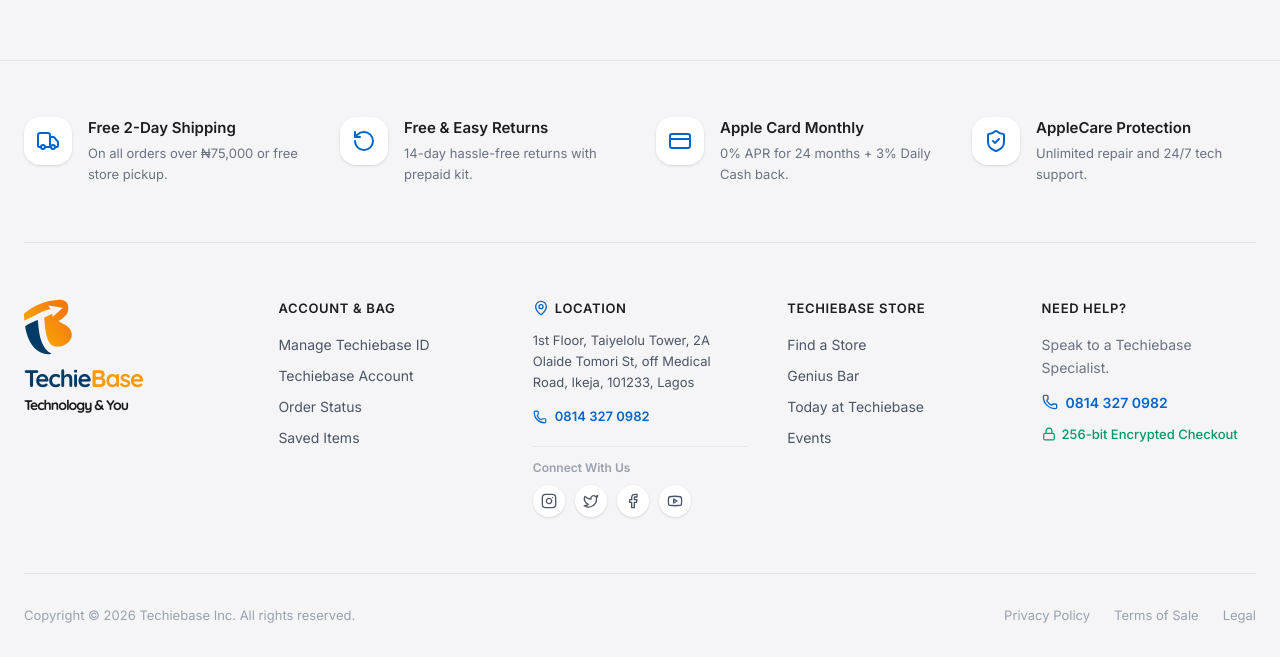
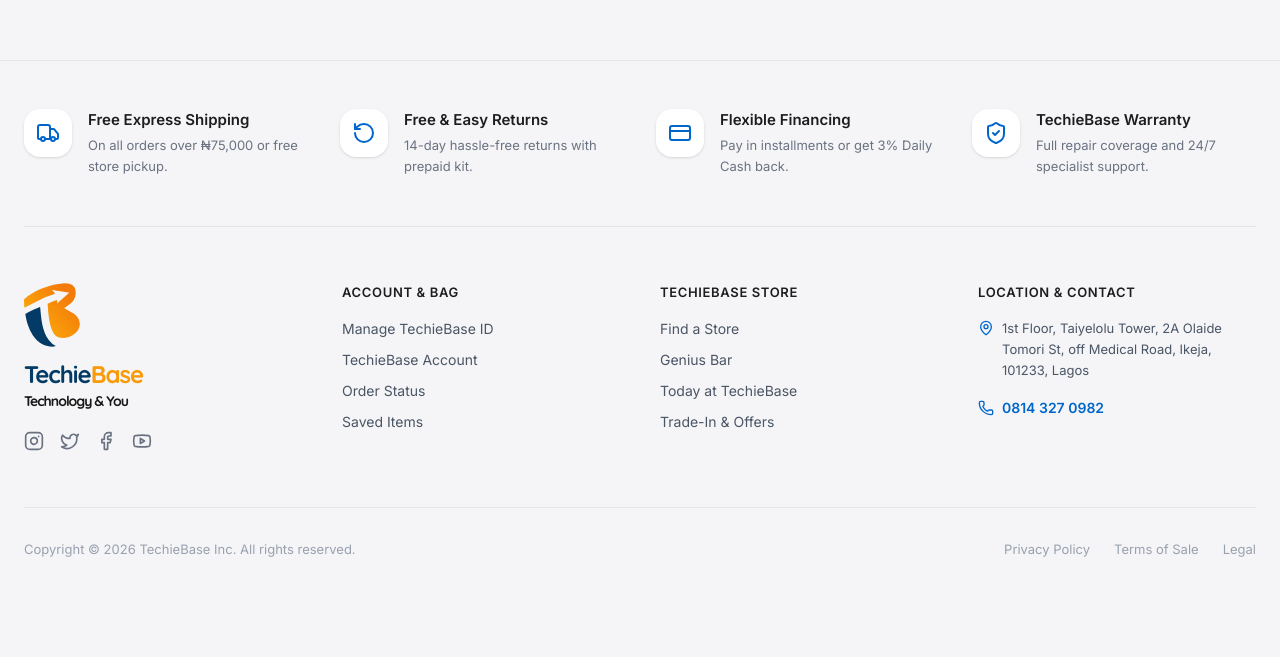
Before and after one commit to Mbdulrohim/TechieSuite, a React (Vite) app: page / in a window 1280 px wide. Shown: the part 7111-7768 px from the top of the page. After the commit the page ends 7702 px from the top, so only its background shows below. Built offline with nearby package versions, Linux system fonts and the light colour scheme.

Commit message:
refactor: redesign footer layout and update trust bar service descriptions

```diff
--- a/src/components/Footer.tsx
+++ b/src/components/Footer.tsx
@@ -1,5 +1,5 @@
 import React from 'react';
-import { Truck, RotateCcw, ShieldCheck, CreditCard, Phone, Lock, MapPin, Instagram, Twitter, Facebook, Youtube } from 'lucide-react';
+import { Truck, RotateCcw, ShieldCheck, CreditCard, Phone, MapPin, Instagram, Twitter, Facebook, Youtube } from 'lucide-react';
 import { formatNaira } from '../utils';
 
 export const Footer: React.FC = () => {
@@ -8,11 +8,11 @@
       <div className="max-w-7xl mx-auto px-6">
 
         {/* Trust Bar */}
-        <div className="grid grid-cols-1 sm:grid-cols-2 lg:grid-cols-4 gap-8 py-14 border-b border-[#E5E5E7]">
+        <div className="grid grid-cols-1 sm:grid-cols-2 lg:grid-cols-4 gap-8 py-12 border-b border-[#E5E5E7]">
           {[
             {
               icon: Truck,
-              title: 'Free 2-Day Shipping',
+              title: 'Free Express Shipping',
               desc: `On all orders over ${formatNaira(50)} or free store pickup.`,
             },
             {
@@ -22,13 +22,13 @@
             },
             {
               icon: CreditCard,
-              title: 'Apple Card Monthly',
-              desc: '0% APR for 24 months + 3% Daily Cash back.',
+              title: 'Flexible Financing',
+              desc: 'Pay in installments or get 3% Daily Cash back.',
             },
             {
               icon: ShieldCheck,
-              title: 'AppleCare Protection',
-              desc: 'Unlimited repair and 24/7 tech support.',
+              title: 'TechieBase Warranty',
+              desc: 'Full repair coverage and 24/7 specialist support.',
             },
           ].map((item) => {
             const Icon = item.icon;
@@ -50,15 +50,16 @@
           })}
         </div>
 
-        {/* Footer Columns */}
-        <div className="grid grid-cols-2 md:grid-cols-5 gap-10 py-14 border-b border-[#E5E5E7]">
-          {/* Brand Column (Replaces Shop & Learn) */}
-          <div className="flex flex-col items-start space-y-2">
-            <svg className="w-12 h-14 shrink-0" viewBox="0 0 247 280" fill="none" xmlns="http://www.w3.org/2000/svg">
-              <path d="M170.06 0.543366C211.433 -3.50614 236.19 15.0004 225.777 58.7006C219.822 83.6759 197.521 97.0917 177.019 109.248C202.895 128.074 240.615 133.768 245.737 174.945C253.304 228.401 158.951 268.373 130.476 220.383C109.715 185.398 107.262 130.7 104.03 90.9305C110.203 87.7638 117.471 84.5483 123.813 81.5593C132.049 77.8651 137.511 75.9054 146.175 73.3062C146.449 79.2815 146.175 83.1095 145.731 89.116C163.371 73.5985 182.968 56.9004 200.005 40.9441C191.923 40.0734 182.612 38.3982 174.453 37.2143L123.188 29.5633C129.077 35.8709 132.236 39.4949 136.853 46.7363C133.256 48.009 129.198 49.3672 125.524 50.3789C81.6609 62.4589 43.0633 89.6682 1.77713 107.681C0.905266 97.5528 -0.234185 82.0687 0.0421786 72.0297C4.47551 66.5018 15.1687 58.6589 20.9833 54.4602C61.8768 24.9276 119.449 3.86687 170.06 0.543366Z" fill="url(#footer_logo_gradient)"/>
+        {/* 4-Column Footer */}
+        <div className="grid grid-cols-1 sm:grid-cols-2 md:grid-cols-4 gap-10 py-14 border-b border-[#E5E5E7]">
+
+          {/* Column 1: Brand Logo & Tagline */}
+          <div className="flex flex-col items-start space-y-3">
+            <svg className="w-14 h-16 shrink-0" viewBox="0 0 247 280" fill="none" xmlns="http://www.w3.org/2000/svg">
+              <path d="M170.06 0.543366C211.433 -3.50614 236.19 15.0004 225.777 58.7006C219.822 83.6759 197.521 97.0917 177.019 109.248C202.895 128.074 240.615 133.768 245.737 174.945C253.304 228.401 158.951 268.373 130.476 220.383C109.715 185.398 107.262 130.7 104.03 90.9305C110.203 87.7638 117.471 84.5483 123.813 81.5593C132.049 77.8651 137.511 75.9054 146.175 73.3062C146.449 79.2815 146.175 83.1095 145.731 89.116C163.371 73.5985 182.968 56.9004 200.005 40.9441C191.923 40.0734 182.612 38.3982 174.453 37.2143L123.188 29.5633C129.077 35.8709 132.236 39.4949 136.853 46.7363C133.256 48.009 129.198 49.3672 125.524 50.3789C81.6609 62.4589 43.0633 89.6682 1.77713 107.681C0.905266 97.5528 -0.234185 82.0687 0.0421786 72.0297C4.47551 66.5018 15.1687 58.6589 20.9833 54.4602C61.8768 24.9276 119.449 3.86687 170.06 0.543366Z" fill="url(#footer_logo_gradient_clean)"/>
               <path d="M69.3843 104.332C70.2243 104.237 69.8076 104.242 70.7452 104.75C72.3815 109.08 72.4012 117.39 72.8251 122.091C77.3736 172.495 84.2936 229.866 123.539 266.163C127.668 269.987 135.597 273.825 140.598 277.026C124.493 283.182 101.35 277.767 85.9162 271.323C79.9453 268.545 74.2502 265.211 68.9061 261.362C38.4491 239.421 20.2864 200.135 11.2739 164.666C8.90839 155.356 7.37249 145.404 5.82617 135.893C18.9249 126.569 53.7972 110.883 69.3843 104.332Z" fill="#033B66"/>
               <defs>
-                <linearGradient id="footer_logo_gradient" x1="184" y1="36.5" x2="18" y2="180.5" gradientUnits="userSpaceOnUse">
+                <linearGradient id="footer_logo_gradient_clean" x1="184" y1="36.5" x2="18" y2="180.5" gradientUnits="userSpaceOnUse">
                   <stop stop-color="#F47B09"/>
                   <stop offset="1" stop-color="#FBAC09"/>
                 </linearGradient>
@@ -73,91 +74,83 @@
                 Technology &amp; You
               </p>
             </div>
+
+            {/* 4 Social Icons placed directly under TechieBase logo on the left */}
+            <div className="flex items-center gap-4 text-gray-500 pt-2">
+              <a href="https://instagram.com" target="_blank" rel="noopener noreferrer" className="hover:text-[#0066CC] hover:scale-110 transition-all" title="Instagram">
+                <Instagram className="w-5 h-5" />
+              </a>
+              <a href="https://twitter.com" target="_blank" rel="noopener noreferrer" className="hover:text-[#0066CC] hover:scale-110 transition-all" title="Twitter">
+                <Twitter className="w-5 h-5" />
+              </a>
+              <a href="https://facebook.com" target="_blank" rel="noopener noreferrer" className="hover:text-[#0066CC] hover:scale-110 transition-all" title="Facebook">
+                <Facebook className="w-5 h-5" />
+              </a>
+              <a href="https://youtube.com" target="_blank" rel="noopener noreferrer" className="hover:text-[#0066CC] hover:scale-110 transition-all" title="YouTube">
+                <Youtube className="w-5 h-5" />
+              </a>
+            </div>
           </div>
 
+          {/* Column 2: Account & Orders */}
           <div>
             <h5 className="font-bold text-[#1D1D1F] mb-4 text-[13px] uppercase tracking-wider">
-              Account & Bag
+              Account &amp; Bag
             </h5>
             <ul className="space-y-2.5 text-[14px] text-gray-600">
-              <li><a href="#" className="hover:text-[#0066CC] transition-colors">Manage Techiebase ID</a></li>
-              <li><a href="#" className="hover:text-[#0066CC] transition-colors">Techiebase Account</a></li>
+              <li><a href="#" className="hover:text-[#0066CC] transition-colors">Manage TechieBase ID</a></li>
+              <li><a href="#" className="hover:text-[#0066CC] transition-colors">TechieBase Account</a></li>
               <li><a href="#" className="hover:text-[#0066CC] transition-colors">Order Status</a></li>
               <li><a href="#" className="hover:text-[#0066CC] transition-colors">Saved Items</a></li>
             </ul>
           </div>
 
-          {/* Column 4: Location (Placed next to Need Help) */}
-          <div>
-            <h5 className="font-bold text-[#1D1D1F] mb-3 text-[13px] uppercase tracking-wider flex items-center gap-1.5">
-              <MapPin className="w-4 h-4 text-[#0066CC]" />
-              Location
-            </h5>
-            <div className="space-y-2.5 text-[13px] text-gray-600">
-              <p className="leading-relaxed">
-                1st Floor, Taiyelolu Tower, 2A Olaide Tomori St, off Medical Road, Ikeja, 101233, Lagos
-              </p>
-              <a href="tel:08143270982" className="inline-flex items-center gap-2 font-semibold text-[#0066CC] hover:underline pt-1">
-                <Phone className="w-3.5 h-3.5" />
-                0814 327 0982
-              </a>
-            </div>
-
-            {/* Social Icons */}
-            <div className="mt-4 pt-3 border-t border-gray-200">
-              <p className="text-[12px] font-semibold text-gray-400 mb-2">Connect With Us</p>
-              <div className="flex items-center gap-2.5 text-gray-600">
-                <a href="#" className="p-2 rounded-full bg-white shadow-sm hover:text-[#0066CC] hover:scale-110 transition-all">
-                  <Instagram className="w-4 h-4" />
-                </a>
-                <a href="#" className="p-2 rounded-full bg-white shadow-sm hover:text-[#0066CC] hover:scale-110 transition-all">
-                  <Twitter className="w-4 h-4" />
-                </a>
-                <a href="#" className="p-2 rounded-full bg-white shadow-sm hover:text-[#0066CC] hover:scale-110 transition-all">
-                  <Facebook className="w-4 h-4" />
-                </a>
-                <a href="#" className="p-2 rounded-full bg-white shadow-sm hover:text-[#0066CC] hover:scale-110 transition-all">
-                  <Youtube className="w-4 h-4" />
-                </a>
-              </div>
-            </div>
-          </div>
-
+          {/* Column 3: TechieBase Store */}
           <div>
             <h5 className="font-bold text-[#1D1D1F] mb-4 text-[13px] uppercase tracking-wider">
-              Techiebase Store
+              TechieBase Store
             </h5>
             <ul className="space-y-2.5 text-[14px] text-gray-600">
               <li><a href="#" className="hover:text-[#0066CC] transition-colors">Find a Store</a></li>
               <li><a href="#" className="hover:text-[#0066CC] transition-colors">Genius Bar</a></li>
-              <li><a href="#" className="hover:text-[#0066CC] transition-colors">Today at Techiebase</a></li>
-              <li><a href="#" className="hover:text-[#0066CC] transition-colors">Events</a></li>
+              <li><a href="#" className="hover:text-[#0066CC] transition-colors">Today at TechieBase</a></li>
+              <li><a href="#" className="hover:text-[#0066CC] transition-colors">Trade-In &amp; Offers</a></li>
             </ul>
           </div>
 
-          <div>
+          {/* Column 4: Location & Contact (Aligned Stack Height) */}
+          <div className="space-y-3">
             <h5 className="font-bold text-[#1D1D1F] mb-4 text-[13px] uppercase tracking-wider">
-              Need Help?
+              Location &amp; Contact
             </h5>
-            <p className="text-[14px] text-gray-500 mb-3 leading-relaxed">
-              Speak to a Techiebase Specialist.
-            </p>
-            <div className="space-y-3">
-              <a href="tel:08143270982" className="inline-flex items-center gap-2 font-semibold text-[14px] text-[#0066CC] hover:underline">
-                <Phone className="w-4 h-4" /> 0814 327 0982
+
+            {/* Clickable Location with MapPin Icon before Address */}
+            <a
+              href="https://maps.google.com/?q=Taiyelolu+Tower+2A+Olaide+Tomori+St+Ikeja+Lagos"
+              target="_blank"
+              rel="noopener noreferrer"
+              className="flex items-start gap-2 text-[13px] text-gray-600 hover:text-[#0066CC] transition-colors group leading-relaxed"
+              title="Open location in Google Maps"
+            >
+              <MapPin className="w-4 h-4 text-[#0066CC] shrink-0 mt-0.5 group-hover:scale-110 transition-transform" />
+              <span>1st Floor, Taiyelolu Tower, 2A Olaide Tomori St, off Medical Road, Ikeja, 101233, Lagos</span>
+            </a>
+
+            {/* Single Phone Number (No Repetition) */}
+            <div className="pt-1">
+              <a href="tel:08143270982" className="inline-flex items-center gap-2 text-[14px] font-semibold text-[#0066CC] hover:underline">
+                <Phone className="w-4 h-4" />
+                0814 327 0982
               </a>
-              <div className="text-[13px] text-emerald-600 font-medium flex items-center gap-1.5">
-                <Lock className="w-3.5 h-3.5" />
-                256-bit Encrypted Checkout
-              </div>
             </div>
           </div>
+
         </div>
 
         {/* Copyright */}
         <div className="py-8 text-gray-400 text-[13px] flex flex-col md:flex-row justify-between items-center gap-4">
           <div>
-            Copyright © {new Date().getFullYear()} Techiebase Inc. All rights reserved.
+            Copyright © {new Date().getFullYear()} TechieBase Inc. All rights reserved.
           </div>
           <div className="flex gap-6">
             <a href="#" className="hover:underline hover:text-gray-600 transition-colors">Privacy Policy</a>
```
